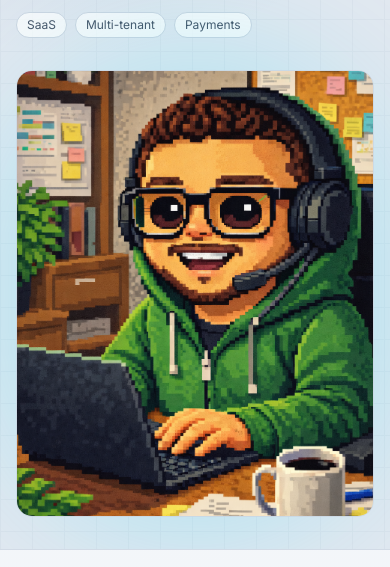
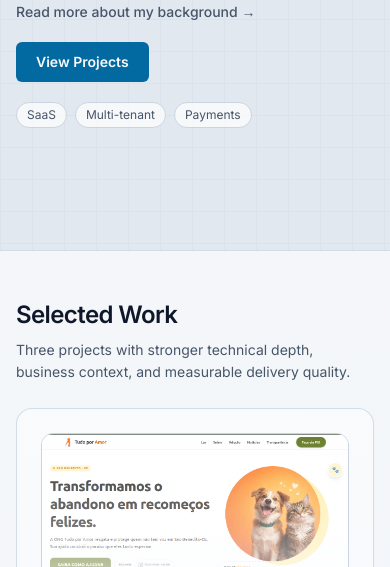
Before and after one commit to CarlosSb/antonio-gomes, a Next.js app: page /en in a window 390 px wide. Shown: the part 602-1169 px from the top of the page. Built offline with nearby package versions, Linux system fonts and the light colour scheme; no server answers.

Commit message:
feat(hero): hide image section on smaller screens

```diff
--- a/src/components/Hero.tsx
+++ b/src/components/Hero.tsx
@@ -76,7 +76,7 @@ export default function Hero({ content, locale }: HeroProps) {
           </ul>
         </div>
 
-        <div className="relative lg:col-span-5">
+        <div className="relative lg:col-span-5 hidden md:block">
           <div className="absolute -inset-6 rounded-full bg-cyan-400/20 blur-3xl" aria-hidden="true" />
             <div className="relative aspect-[4/5] w-full max-w-[360px] overflow-hidden rounded-2xl border border-slate-700/70">
               <Image
```
